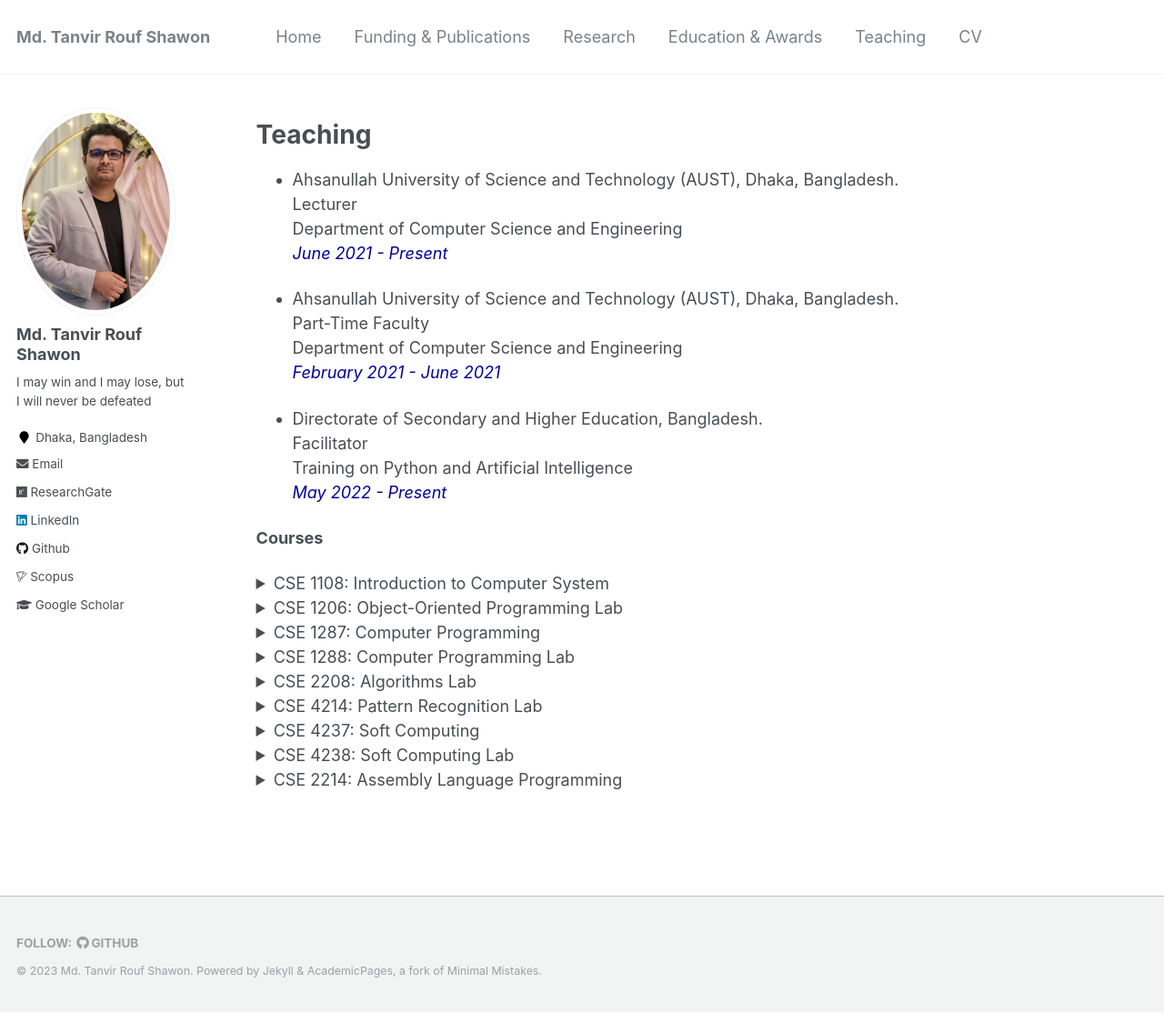
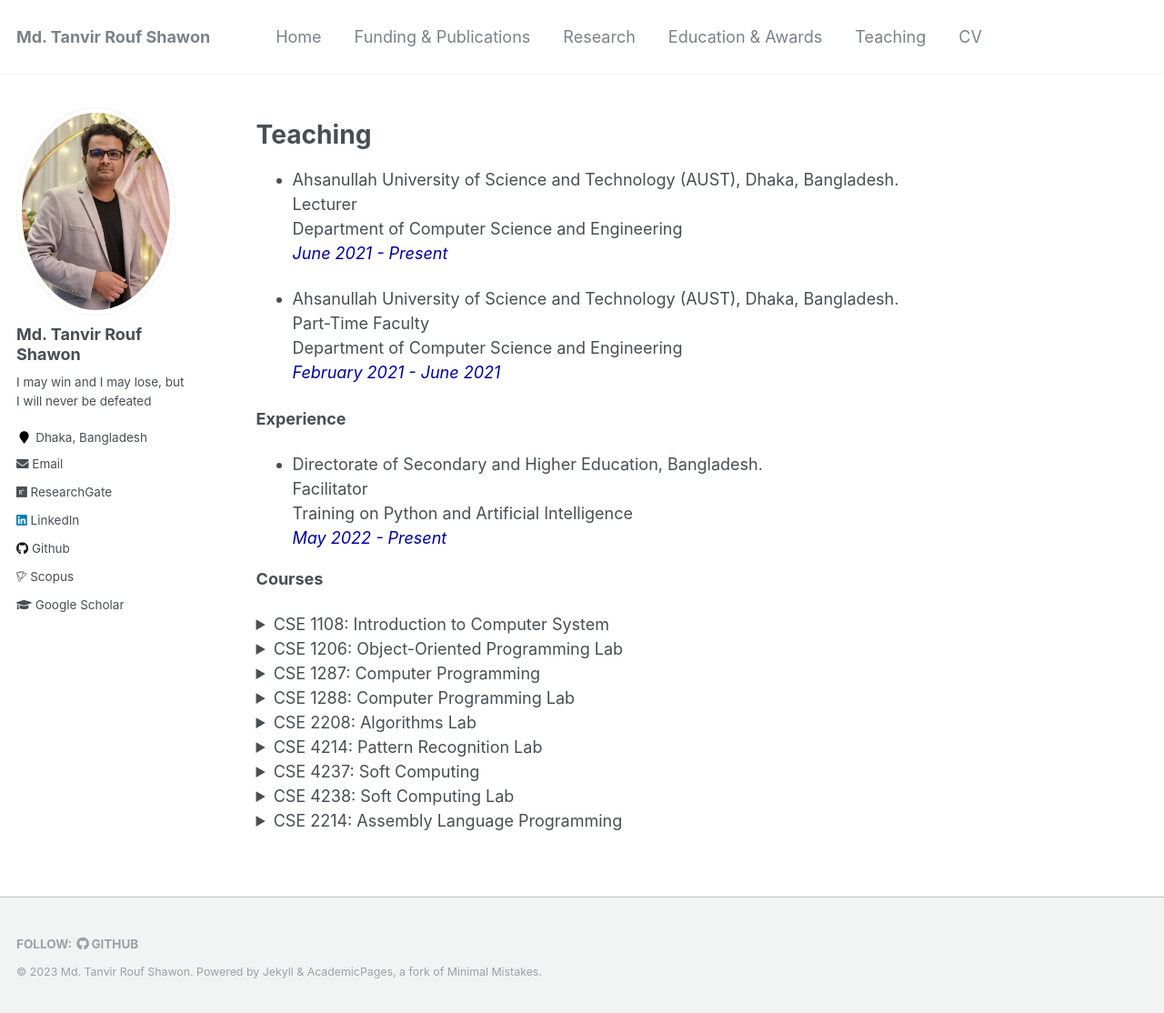
Before and after one commit to shawon-tanvir/shawon-tanvir.github.io, a Jekyll site: the page built from _pages/teaching.md, in a window 1280 px wide and 1114 px high. Shown: the whole window at 91% size. Built offline with Jekyll 4.4.1, drawn with Linux system fonts in a browser that asks for light colours.

Commit message:
Update teaching.md

```diff
--- a/_pages/teaching.md
+++ b/_pages/teaching.md
@@ -7,8 +7,6 @@ author_profile: true
 
 
 # Teaching
-
-
 
 * Ahsanullah University of Science and Technology (AUST), Dhaka, Bangladesh.<br />
 Lecturer<br />
@@ -20,6 +18,7 @@ Part-Time Faculty<br />
 Department of Computer Science and Engineering<br />
 <i style='color:#000099;'>February 2021 - June 2021</i> <br />
 
+<b>Experience</b>
 * Directorate of Secondary and Higher Education, Bangladesh.<br />
 Facilitator<br />
 Training on Python and Artificial Intelligence<br />
```
